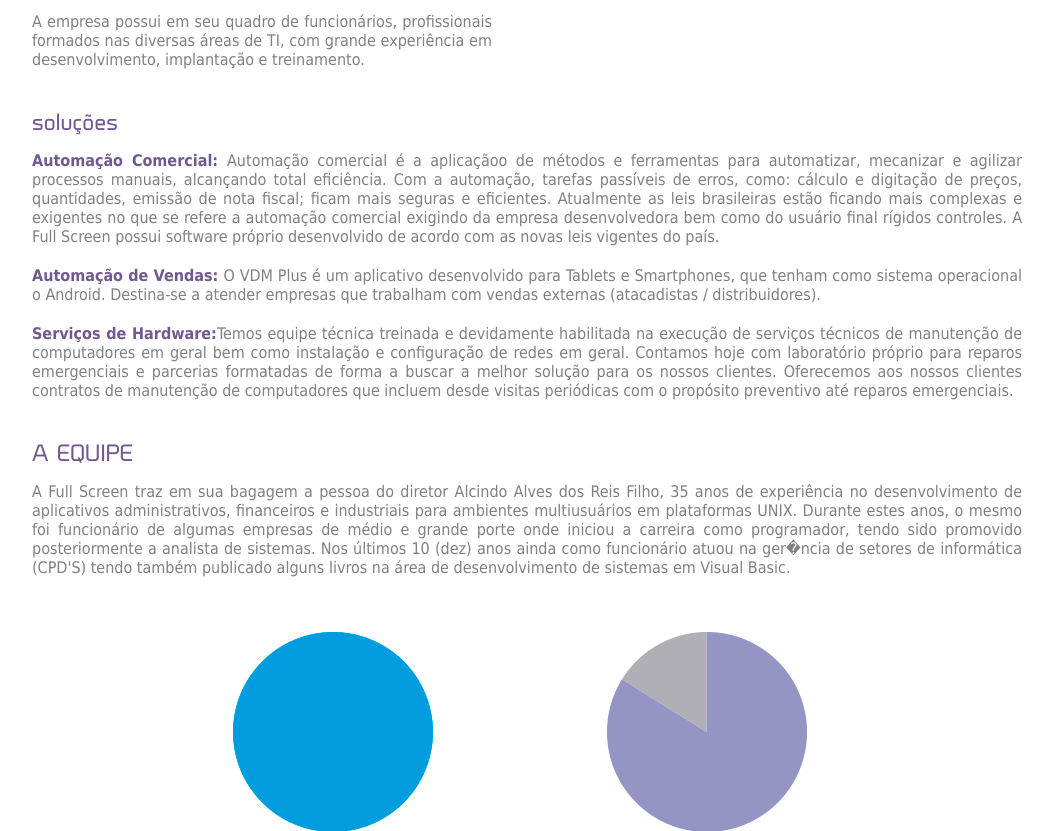
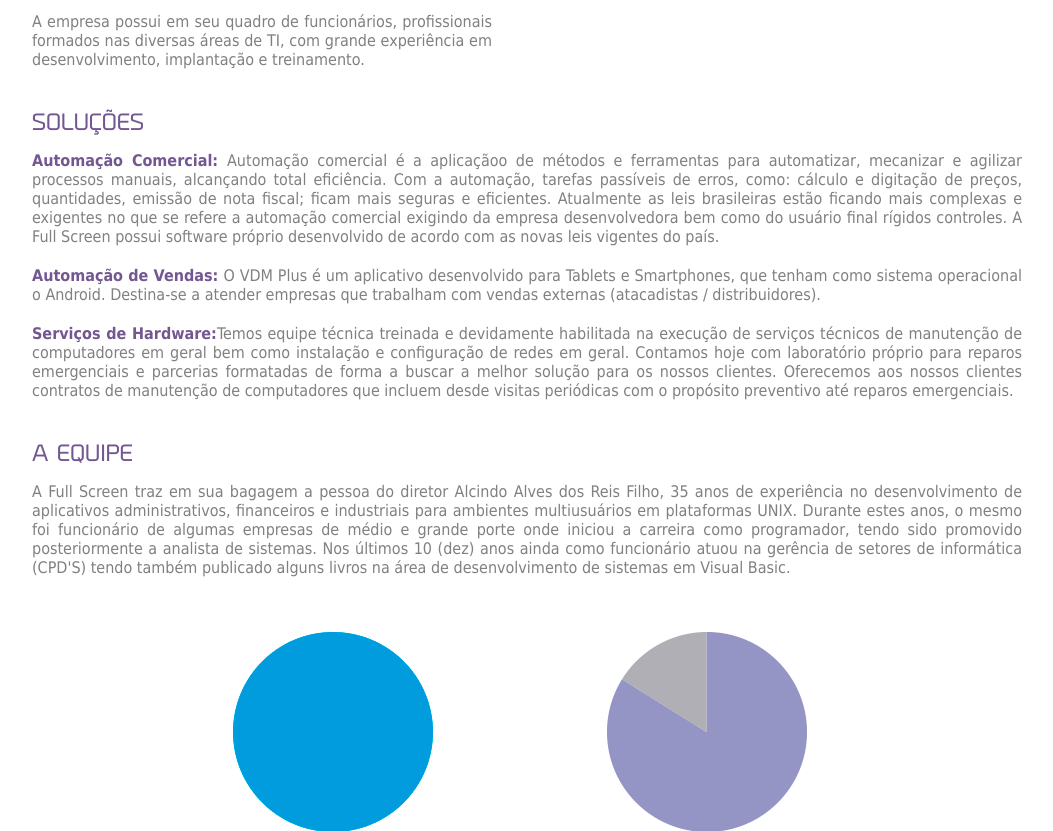
Before and after one commit to fullscreen2015/FullScreenSite, a PHP site: page /empresa.html in a window 1280 px wide. Shown: the part 1137-1968 px from the top of the page, without its empty margins (113-1166 px from the left). Run offline with PHP 8.4, Linux system fonts and the light colour scheme; the visitor is signed in with stand-in values (Sample User, id 1); data that the repository does not hold is empty; some libraries are stand-ins or nearby versions.

Commit message:
Correção Textual
correção em conteudo empresa

```diff
--- a/include/conteudo_empresa.php
+++ b/include/conteudo_empresa.php
@@ -24,7 +24,7 @@
     </div>
 
     <div class="texto_empresa_grande">
-       <h2>soluções</h2>
+       <h2>SOLUÇÕES</h2>
 
         <p><span>Automação Comercial: </span>Automação comercial é a aplicaçãoo de métodos e ferramentas para automatizar, mecanizar e agilizar processos manuais, alcançando total eficiência. Com a automação, tarefas passíveis de erros, como: cálculo e digitação de preços, quantidades, emissão de nota fiscal; ficam mais seguras e eficientes. Atualmente as leis brasileiras estão ficando mais complexas e exigentes no que se refere a automação comercial exigindo da empresa desenvolvedora bem como do usuário final rígidos controles. A Full Screen possui software próprio desenvolvido de acordo com as novas leis vigentes do país.</p>
         <p><span>Automação de Vendas: </span>O VDM Plus é um aplicativo desenvolvido para Tablets e Smartphones, que tenham como sistema operacional o Android. Destina-se a atender empresas que trabalham com vendas externas (atacadistas / distribuidores).</p>
@@ -33,7 +33,7 @@
 
         <h2>A EQUIPE</h2>
 
-        <p>A Full Screen traz em sua bagagem a pessoa do diretor Alcindo Alves dos Reis Filho, 35 anos de experiência no desenvolvimento de aplicativos administrativos, financeiros e industriais para ambientes multiusuários em plataformas UNIX. Durante estes anos, o mesmo foi funcionário de algumas empresas de médio e grande porte onde iniciou a carreira como programador, tendo sido promovido posteriormente a analista de sistemas. Nos últimos 10 (dez) anos ainda como funcionário atuou na ger�ncia de setores de informática (CPD'S) tendo também publicado alguns livros na área de desenvolvimento de sistemas em Visual Basic.</p>
+        <p>A Full Screen traz em sua bagagem a pessoa do diretor Alcindo Alves dos Reis Filho, 35 anos de experiência no desenvolvimento de aplicativos administrativos, financeiros e industriais para ambientes multiusuários em plataformas UNIX. Durante estes anos, o mesmo foi funcionário de algumas empresas de médio e grande porte onde iniciou a carreira como programador, tendo sido promovido posteriormente a analista de sistemas. Nos últimos 10 (dez) anos ainda como funcionário atuou na gerência de setores de informática (CPD'S) tendo também publicado alguns livros na área de desenvolvimento de sistemas em Visual Basic.</p>
 
 
 
```
